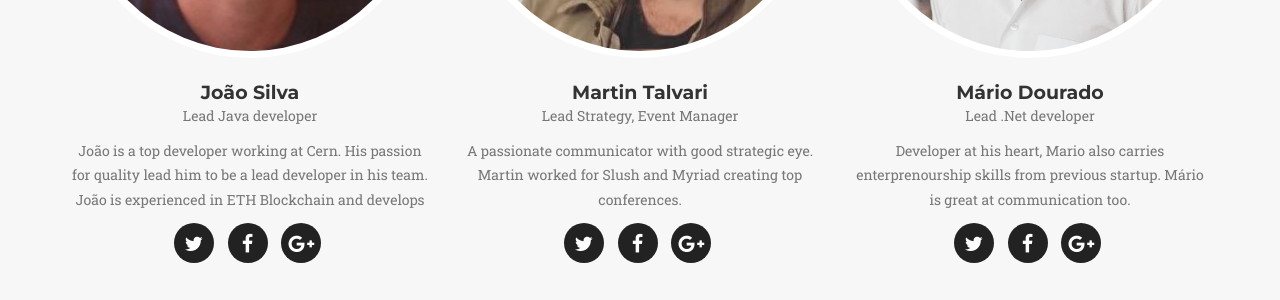
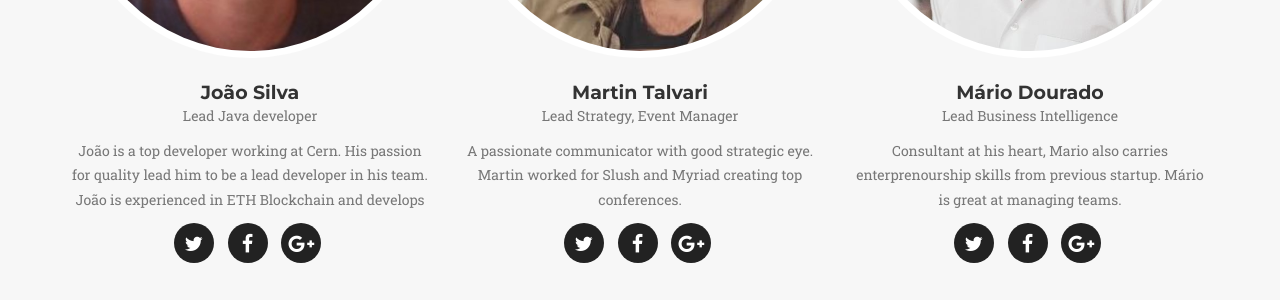
Before and after one commit to mariodourado/teamsite, a Jekyll site: the page built from index.html, in a window 1280 px wide and 900 px high, scrolled down 2744 px. Shown: the part 154-454 px from the top of the window. Built offline with Jekyll 4.4.1, drawn with Linux system fonts in a browser that asks for light colours; some web fonts are replaced.

Commit message:
Update _config.yml
description change test

```diff
--- a/_config.yml
+++ b/_config.yml
@@ -71,8 +71,8 @@ people:
 
 - name: Mário Dourado
   pic: 6
-  position: Lead .Net developer
-  description: Developer at his heart, Mario also carries enterprenourship skills from previous startup. Mário is great at communication too.
+  position: Lead Business Intelligence
+  description: Consultant at his heart, Mario also carries enterprenourship skills from previous startup. Mário is great at managing teams.
   social:
     - title: twitter
       url: #
```
